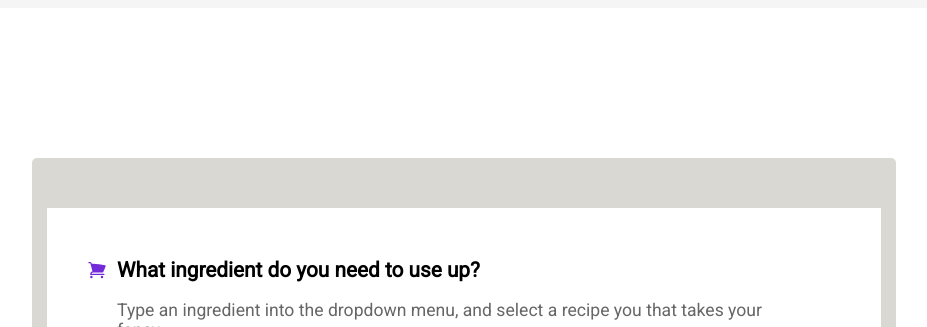
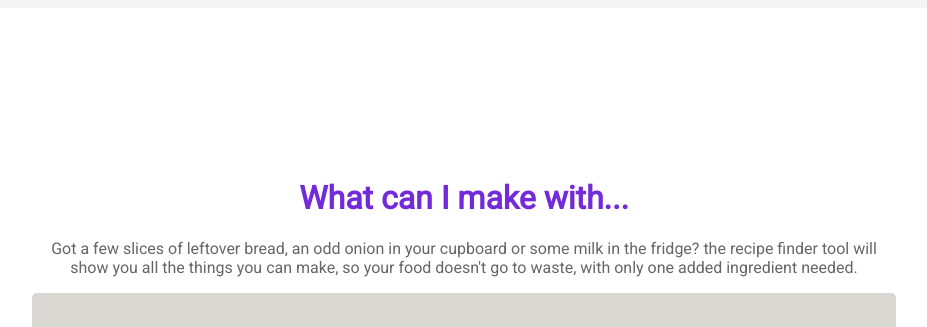
Before and after one commit to leoarthurwall/Recipe-App, a React (Create React App) app: page / in a window 1280 px wide. Shown: the top 327 px of the page, without its empty margins (176-1103 px from the left). Built offline with nearby package versions, Linux system fonts and the light colour scheme; no server answers.

Commit message:
chreated header component and ive it styling

```diff
--- a/src/App.css
+++ b/src/App.css
@@ -20,6 +20,7 @@ body {
   padding: 50px 15px 15px 15px;
   background-color: #DAD8D3;
   border-radius: 5px;
+  width: fit-content;
 }
 .results-recipe-container {
   width: auto;
--- a/src/App.tsx
+++ b/src/App.tsx
@@ -1,5 +1,6 @@
 import React, { useState, useEffect } from "react";
 import "./App.css";
+import Header from "./components/Header";
 import Input from "./components/Input";
 import Recipe from "./components/Recipe";
 import Results from "./components/Results";
@@ -45,6 +46,7 @@ const App: React.FC = () => {
 
   return (
     <div className="App">
+      <Header />
       <div className="App-banner">
         <div className="App-wrapper">
           <Input
--- /dev/null
+++ b/src/components/Header.css
@@ -0,0 +1,10 @@
+.header-container {
+    max-width: fit-content;
+    text-align: center;
+}
+.header-title {
+    color: var(--accent-color);
+}
+.header-para {
+    color: var(--font-text-color);
+}
--- /dev/null
+++ b/src/components/Header.tsx
@@ -0,0 +1,19 @@
+import "./Header.css";
+
+import React from "react";
+
+const Header = () => {
+  return (
+    <div className="header-container">
+      <h1 className="header-title">What can I make with...</h1>
+      <p className="header-para">
+        Got a few slices of leftover bread, an odd onion in your cupboard or
+        some milk in the fridge? the recipe finder tool will show you all the
+        things you can make, so your food doesn't go to waste, with only one
+        added ingredient needed.
+      </p>
+    </div>
+  );
+};
+
+export default Header;
```
